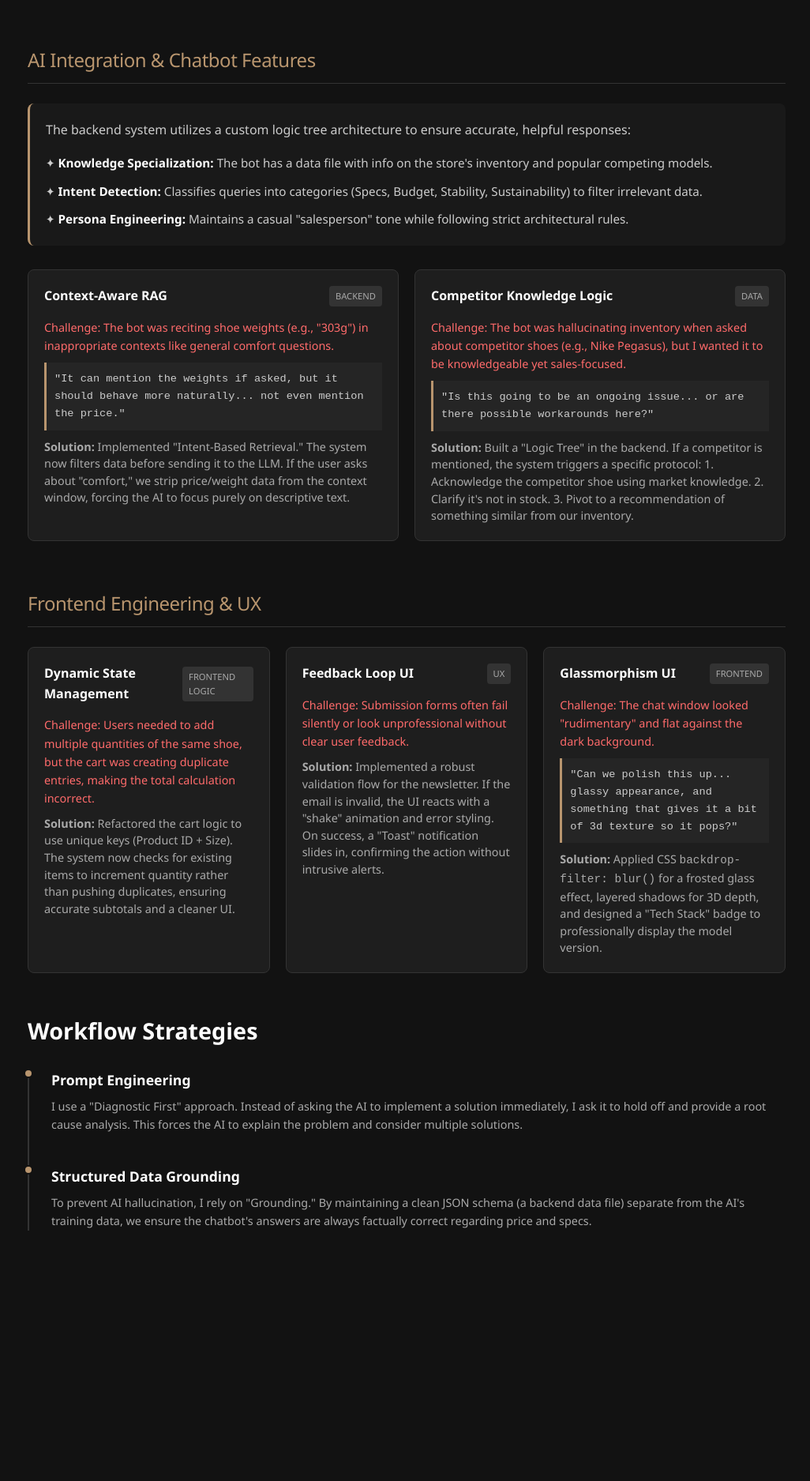
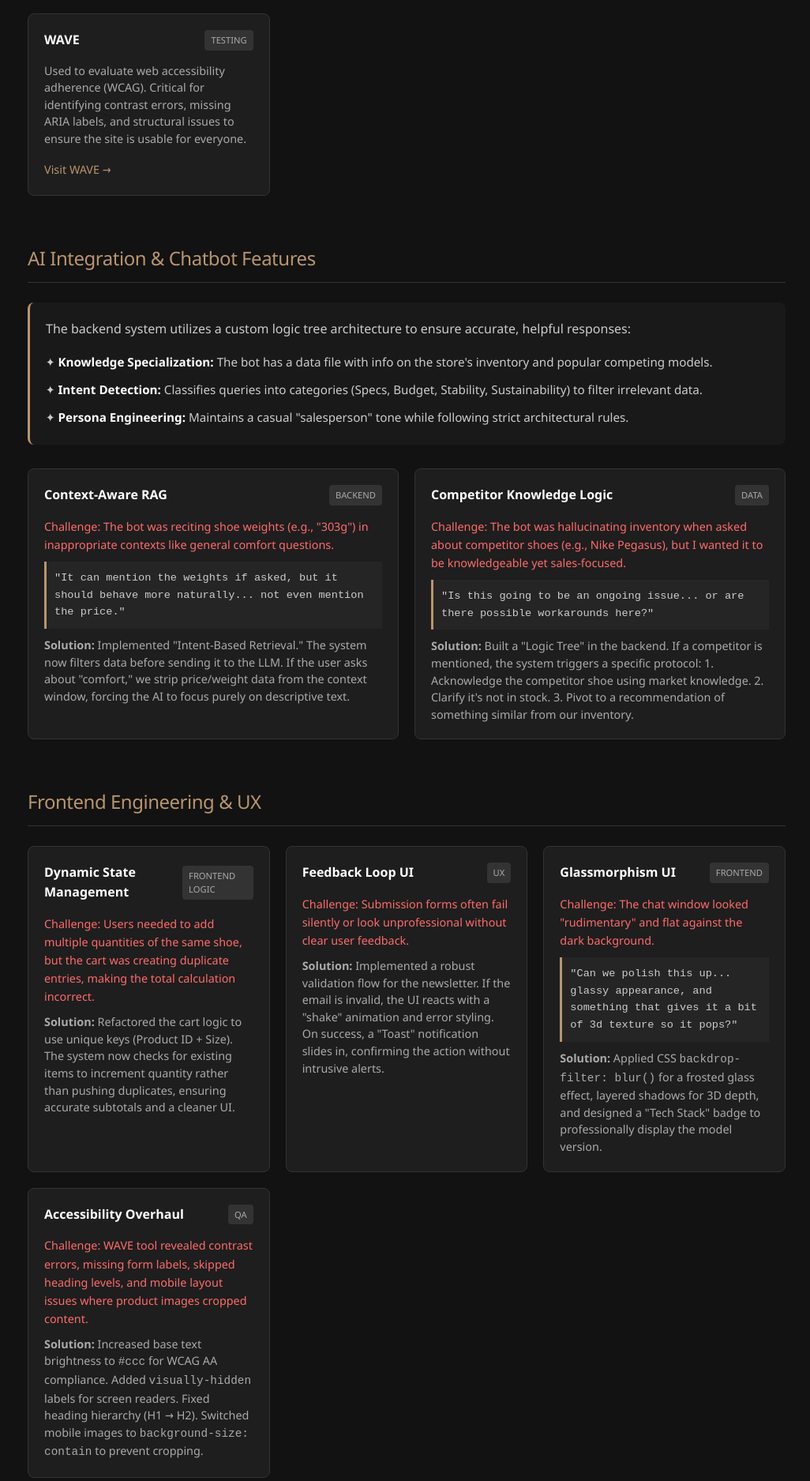
Before and after one commit to doublekunzite/stride-soul, a website: page public/process.html in a window 1280 px wide. Shown: the part 923-2798 px from the top of the page at 79% size, without its empty margins (125-1151 px from the left). Before the commit the page ends 2561 px from the top, so only its background shows below. Drawn offline with Linux system fonts and the light colour scheme.

Commit message:
mobile photos fix

```diff
--- a/public/process.html
+++ b/public/process.html
@@ -142,6 +142,19 @@
                 </a>
             </div>
 
+			 <div class="dev-card">
+                <div class="dev-card-header">
+                    <span class="dev-card-title">WAVE</span>
+                    <span class="dev-card-badge">Testing</span>
+                </div>
+                <p class="dev-solution" style="margin-bottom: 15px;">
+                    Used to evaluate web accessibility adherence (WCAG). Critical for identifying contrast errors, missing ARIA labels, and structural issues to ensure the site is usable for everyone.
+                </p>
+                <a href="https://wave.webaim.org/" target="_blank" style="color: var(--primary-color); font-size: 0.9rem; text-decoration: none; font-weight: 500;">
+                    Visit WAVE &rarr;
+                </a>
+            </div>
+
         </div>
 
         <!-- SECTION 2: AI & BACKEND ARCHITECTURE -->
@@ -211,6 +224,15 @@
                 <p class="dev-solution"><strong>Solution:</strong> Applied CSS <code>backdrop-filter: blur()</code> for a frosted glass effect, layered shadows for 3D depth, and designed a "Tech Stack" badge to professionally display the model version.</p>
             </div>
 
+			            <div class="dev-card">
+                <div class="dev-card-header">
+                    <span class="dev-card-title">Accessibility Overhaul</span>
+                    <span class="dev-card-badge">QA</span>
+                </div>
+                <p class="dev-challenge">Challenge: WAVE tool revealed contrast errors, missing form labels, skipped heading levels, and mobile layout issues where product images cropped content.</p>
+                <p class="dev-solution"><strong>Solution:</strong> Increased base text brightness to <code>#ccc</code> for WCAG AA compliance. Added <code>visually-hidden</code> labels for screen readers. Fixed heading hierarchy (H1 → H2). Switched mobile images to <code>background-size: contain</code> to prevent cropping.</p>
+            </div>
+
         </div>
 
         <!-- SECTION 4: WORKFLOW STRATEGIES -->
--- a/public/style.css
+++ b/public/style.css
@@ -665,6 +665,13 @@ nav a:hover { color: #fff; }
     .nature-banner { background-attachment: scroll; height: 300px; }
     .banner-overlay { background: linear-gradient(to bottom, rgba(18,18,18,0.1), rgba(18,18,18,0.4)); }
 
+	.product-image {
+        background-size: contain; /* Shows the whole image */
+        background-repeat: no-repeat;
+        background-position: center;
+        background-color: #1e1e1e; /* Fills empty space with card color */
+    }
+
     .hero h1 { font-size: 2.5rem; }
     .product-grid { grid-template-columns: 1fr 1fr; gap: 1rem; }
     .product-section { padding: 2rem 1rem; }
```
